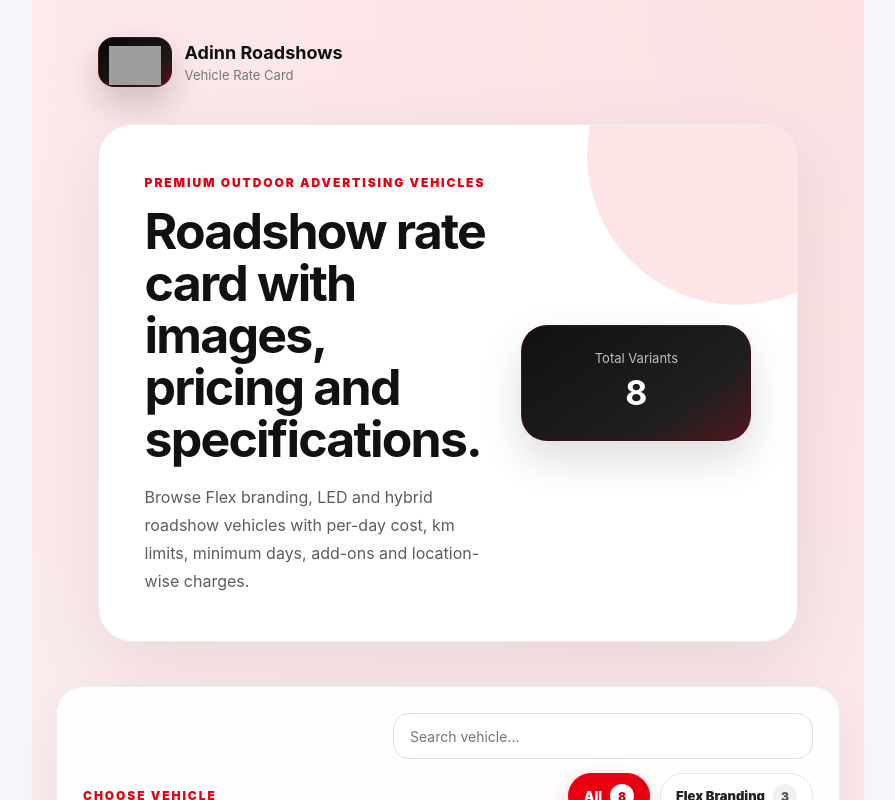
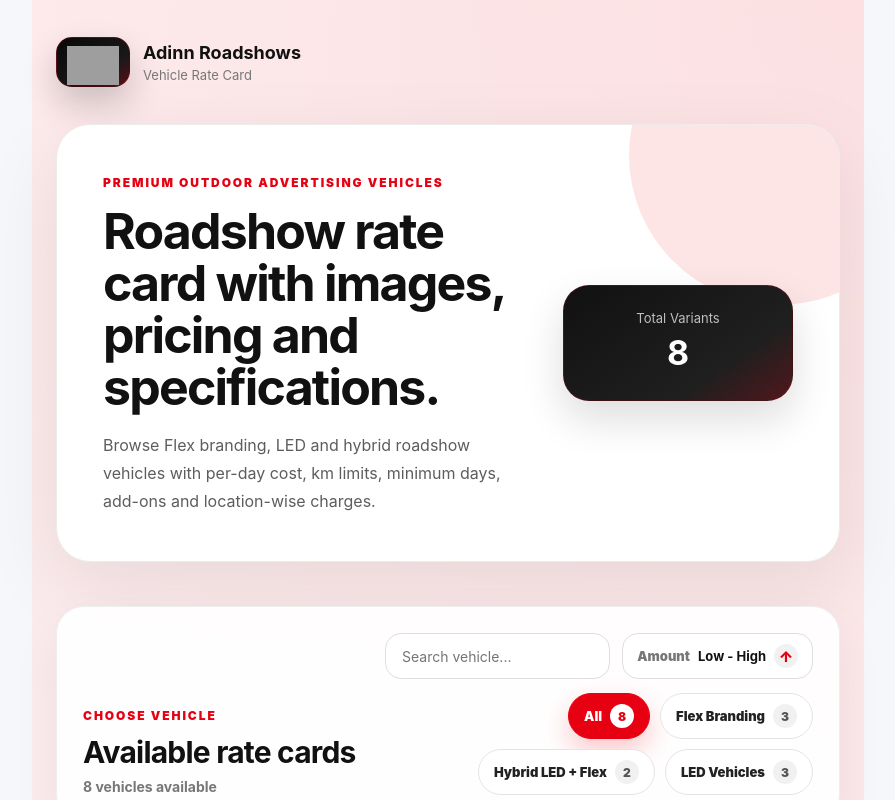
Before and after one commit to AdinnOutdoors2025-git/Roadshow_Vehicle_RateCard, a React (Vite) app: page / in a window 1280 px wide. Shown: the top 800 px of the page, without its empty margins (192-1087 px from the left). Built offline with nearby package versions, Linux system fonts and the light colour scheme; grey boxes are pictures that could not be loaded.

Commit message:
Changes_PriceLowToHigh

```diff
--- a/src/App.css
+++ b/src/App.css
@@ -15,6 +15,8 @@
 }
 
 .app {
+  align-items: center !important;
+  align-content: center !important;
   width: 65%;
   margin: 0 auto;
   min-height: 100vh;
@@ -24,7 +26,7 @@
 }
 
 .hero {
-  max-width: 90%;
+  max-width: 1240px;
   margin: 0 auto;
   padding: 24px 24px 34px;
 }
@@ -802,3 +804,103 @@
   background: #ffffff;
   color: #e60012;
 }
+
+
+/* ///////////////////////// */
+.filterControls {
+  display: grid;
+  gap: 14px;
+  justify-items: stretch;
+}
+
+.filterTopRow {
+  width: 100%;
+  display: flex;
+  justify-content: flex-end;
+  align-items: center;
+  gap: 12px;
+}
+
+.filterTopRow input {
+  width: min(100%, 420px);
+  flex: 1;
+  max-width: 420px;
+}
+
+.amountSortBtn {
+  height: 46px;
+  min-width: 180px;
+  border: 1px solid #dedede;
+  border-radius: 16px;
+  padding: 0 14px;
+  background: #ffffff;
+  color: #111111;
+  cursor: pointer;
+  display: inline-flex;
+  align-items: center;
+  justify-content: center;
+  gap: 8px;
+  white-space: nowrap;
+  font-size: 13px;
+  font-weight: 900;
+}
+
+.amountSortBtn span {
+  color: #777777;
+}
+
+.amountSortBtn strong {
+  color: #111111;
+  font-size: 13px;
+}
+
+.amountSortBtn em {
+  width: 24px;
+  height: 24px;
+  border-radius: 999px;
+  display: inline-grid;
+  place-items: center;
+  background: #f1f1f1;
+  color: #e60012;
+  font-style: normal;
+  font-size: 15px;
+  font-weight: 900;
+}
+
+.amountSortBtn:hover {
+  border-color: #e60012;
+  box-shadow: 0 0 0 4px rgba(230, 0, 18, 0.08);
+}
+
+.amountSortBtn:hover em {
+  background: #e60012;
+  color: #ffffff;
+}
+
+.filterTabs {
+  width: 100%;
+  display: flex;
+  flex-wrap: wrap;
+  justify-content: flex-end;
+  gap: 10px;
+}
+
+@media (max-width: 820px) {
+  .filterTopRow {
+    flex-direction: column;
+    align-items: stretch;
+  }
+
+  .filterTopRow input {
+    width: 100%;
+    max-width: none;
+  }
+
+  .amountSortBtn {
+    width: 100%;
+  }
+
+  .filterTabs {
+    justify-content: flex-start;
+  }
+}
--- a/src/App.tsx
+++ b/src/App.tsx
@@ -48,6 +48,8 @@
   locationCharges?: LocationCharge[];
   packageTotal?: string;
 };
+
+type SortOrder = "lowToHigh" | "highToLow";
 
 const fallbackVehicles = initialVehicles as Vehicle[];
 
@@ -200,7 +202,7 @@
     </article>
   );
 }
-
+const baseUrl = "https://roadshow-backend.onrender.com";
 export default function App() {
   const [vehicles, setVehicles] = useState<Vehicle[]>(() => {
     const savedVehicles = localStorage.getItem(STORAGE_KEY);
@@ -217,6 +219,7 @@
 
   const [category, setCategory] = useState("All");
   const [query, setQuery] = useState("");
+  const [sortOrder, setSortOrder] = useState<SortOrder>("lowToHigh");
   const [showJsonPanel, setShowJsonPanel] = useState(false);
   const [jsonMessage, setJsonMessage] = useState("");
 
@@ -278,16 +281,6 @@
   }, [vehicles]);
 
   const selectedCategoryCount = categoryCounts[category] || 0;
-//SORT BY PRICE LOW TO HIGH
-  // const filteredVehicles = useMemo(() => {
-  //   return vehicles.filter((vehicle) => {
-  //     const displayCategory = normalizeCategory(vehicle.category);
-  //     const matchesCategory = category === "All" || displayCategory === category;
-  //     const keyword = `${vehicle.name} ${vehicle.type} ${vehicle.category} ${displayCategory}`.toLowerCase();
-  //     const matchesSearch = keyword.includes(query.toLowerCase().trim());
-  //     return matchesCategory && matchesSearch;
-  //   });
-  // }, [vehicles, category, query]);
 
 const filteredVehicles = useMemo(() => {
   return vehicles
@@ -296,11 +289,24 @@
       const matchesCategory = category === "All" || displayCategory === category;
       const keyword = `${vehicle.name} ${vehicle.type} ${vehicle.category} ${displayCategory}`.toLowerCase();
       const matchesSearch = keyword.includes(query.toLowerCase().trim());
+
       return matchesCategory && matchesSearch;
     })
-    .sort((a, b) => a.pricePerDay - b.pricePerDay);   // ← low to high price
-}, [vehicles, category, query]);
-//SORT BY PRICE LOW TO HIGH
+    .sort((a, b) => {
+      if (sortOrder === "highToLow") {
+        return b.pricePerDay - a.pricePerDay;
+      }
+
+      return a.pricePerDay - b.pricePerDay;
+    });
+}, [vehicles, category, query, sortOrder]);
+
+
+const handleAmountSortClick = () => {
+  setSortOrder((currentSortOrder) =>
+    currentSortOrder === "lowToHigh" ? "highToLow" : "lowToHigh"
+  );
+};
 
   const handleLogoClick = () => {
     logoClickCountRef.current += 1;
@@ -343,13 +349,30 @@
         throw new Error("The uploaded JSON must be an array of vehicles.");
       }
 
+      const response = await fetch(`${baseUrl}/api/update-vehicles-json`, {
+        method: "POST",
+        headers: {
+          "Content-Type": "application/json",
+        },
+        body: JSON.stringify(uploadedJson),
+      });
+
+      const result = await response.json();
+
+      if (!response.ok || !result.success) {
+        throw new Error(result.message || "Unable to update src/vehicles.json.");
+      }
+
       setVehicles(uploadedJson);
       setCategory("All");
       setQuery("");
-      setJsonMessage("JSON uploaded and rate card updated successfully.");
+      setSortOrder("lowToHigh");
+      setJsonMessage("JSON uploaded and src/vehicles.json updated successfully.");
     } catch (error) {
       setJsonMessage(
-        error instanceof Error ? error.message : "Invalid JSON file. Please check and upload again."
+        error instanceof Error
+          ? error.message
+          : "Invalid JSON file. Please check and upload again."
       );
     } finally {
       event.target.value = "";
@@ -426,7 +449,6 @@
             <div>
               <span>Total Variants</span>
               <strong>{vehicles.length}</strong>
-              {/* <small>available variants</small> */}
             </div>
           </div>
         </div>
@@ -445,12 +467,25 @@
           </div>
 
           <div className="filterControls">
+  <div className="filterTopRow">
     <input
       type="search"
       placeholder="Search vehicle..."
       value={query}
       onChange={(event) => setQuery(event.target.value)}
     />
+
+    <button
+      type="button"
+      className="amountSortBtn"
+      onClick={handleAmountSortClick}
+      aria-label="Sort vehicles by amount"
+    >
+      <span>Amount</span>
+      <strong>{sortOrder === "lowToHigh" ? "Low - High" : "High - Low"}</strong>
+      <em>{sortOrder === "lowToHigh" ? "↑" : "↓"}</em>
+    </button>
+  </div>
 
   <div className="filterTabs">
     {categories.map((item) => (
@@ -466,6 +501,8 @@
     ))}
   </div>
 </div>
+
+
         </section>
 
         <section className="vehicleList">
```
Lines whose indentation alone changed are shown as unchanged.
